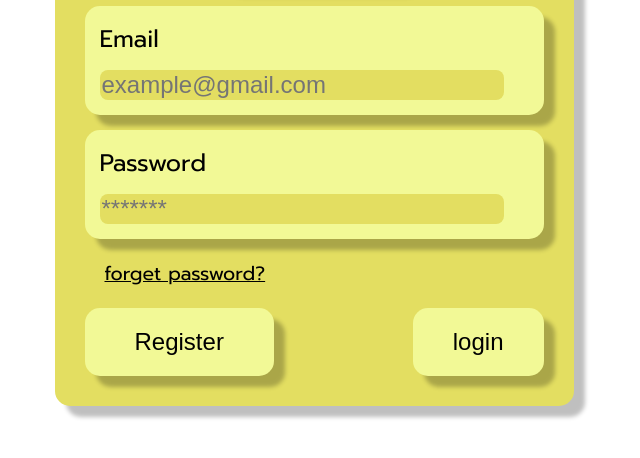
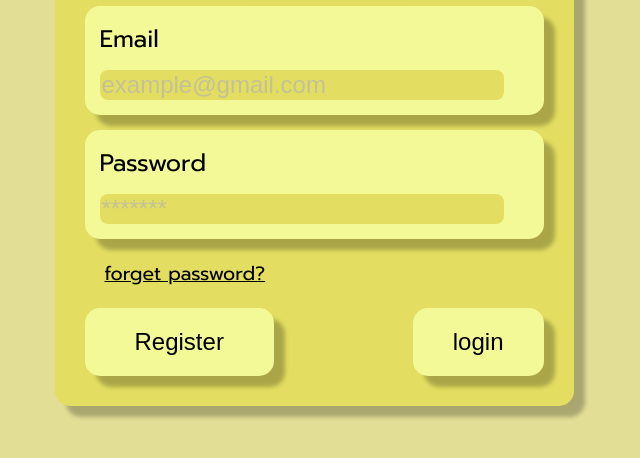
Before and after one commit to Apiwat-Spice/login-UI-Clear-mind, a plain HTML site: page index.html in a window 1280 px wide. Shown: the part 302-760 px from the top of the page, without its empty margins (326-966 px from the left). Drawn offline with Linux system fonts and the light colour scheme; a web font is replaced by a local one.

Commit message:
forget bgcolor / place holder color

```diff
--- a/style.css
+++ b/style.css
@@ -1,6 +1,6 @@
 body {
   font-family: 'Prompt', sans-serif;
-  /* เปลี่ยนชื่อฟอนต์ตามต้องการ */
+  background-color: #E3DE96;
 }
 
 .container {
@@ -104,6 +104,10 @@ a {
   color: black;
 }
 
+input::placeholder {
+  color: hsla(0, 0%, 70%, 0.653);
+}
+
 .button1:hover {
   background-color: rgb(217, 224, 94);
 }
```
